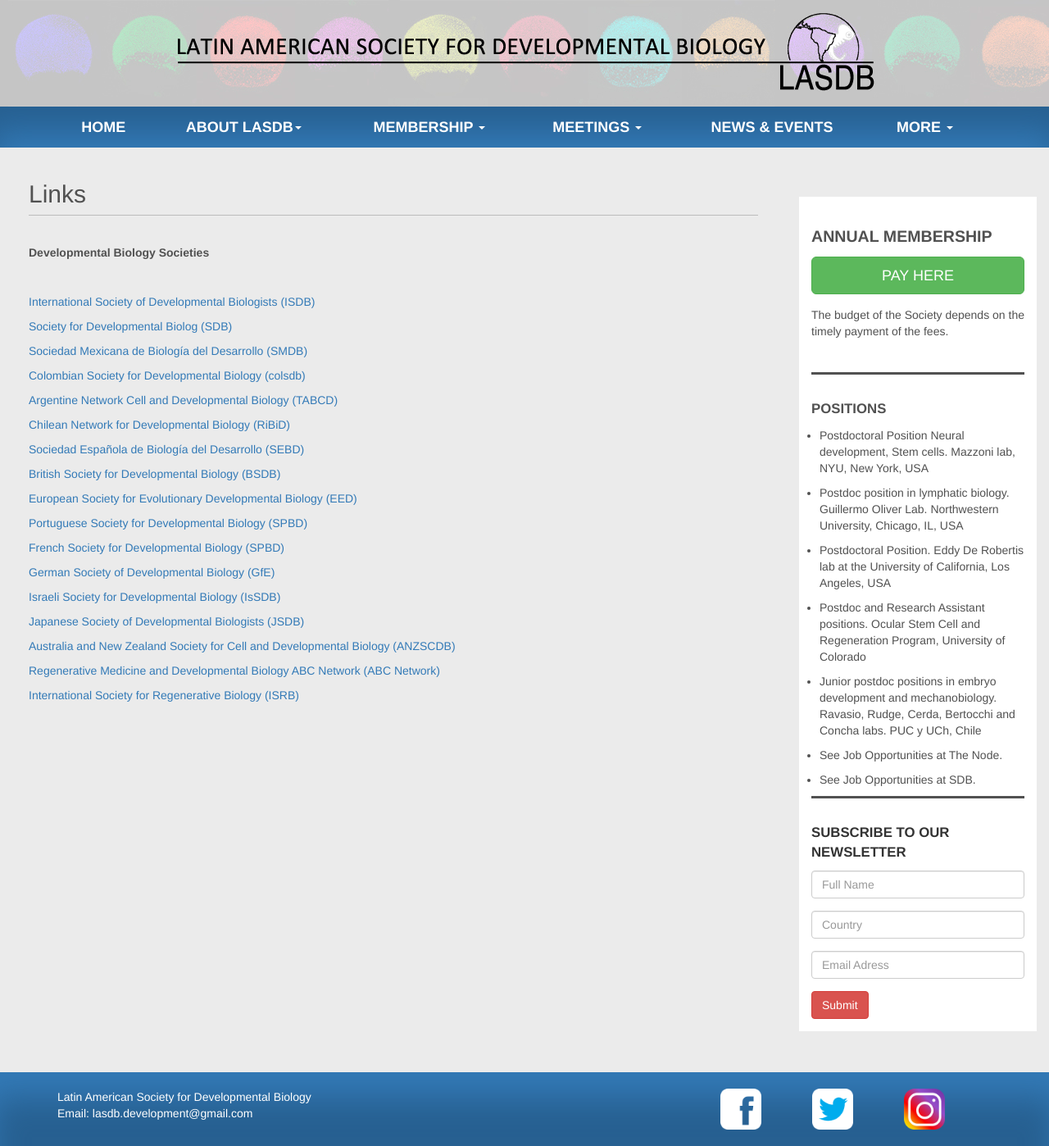
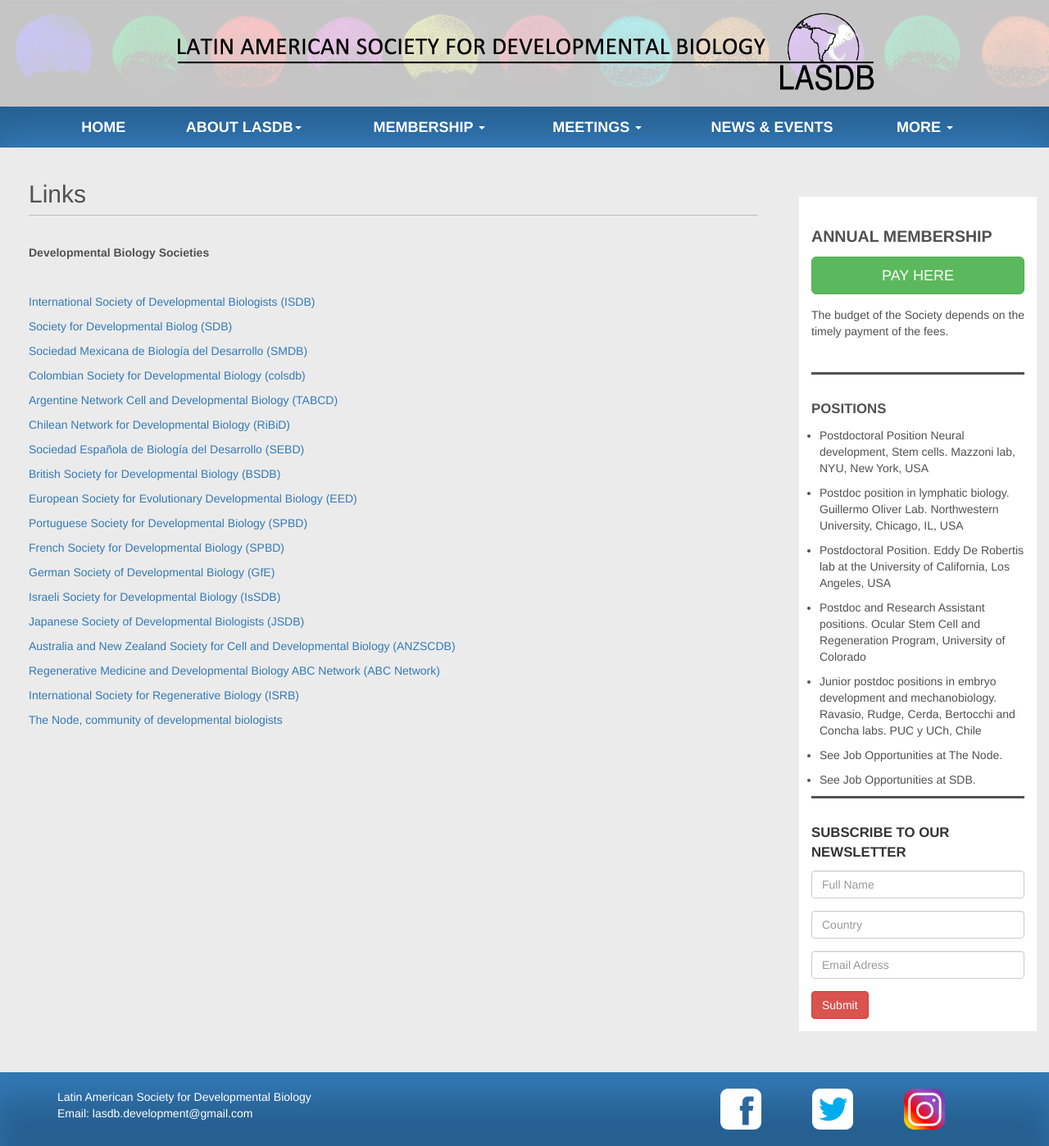
Before and after one commit to lasdb/lasdb.github.io, a Jekyll site: the page built from pages/links.html, in a window 1280 px wide. Shown: the whole page at 82% size. Built offline with Jekyll 4.4.1, drawn with Linux system fonts in a browser that asks for light colours; nearby versions of some CDN libraries.

Commit message:
Update links.html

```diff
--- a/pages/links.html
+++ b/pages/links.html
@@ -24,5 +24,6 @@
         <p><a href="https://www.anzscdb.org/" target="_blank">Australia and New Zealand Society for Cell and Developmental Biology (ANZSCDB)</a></p>
         <p><a href="https://www.armi.org.au/about/armi-international-linkages/abc-network/" target="_blank">Regenerative Medicine and Developmental Biology ABC Network (ABC Network)</a></p>
         <p><a href="https://internationalsocietyforregenerativebiology.org/" target="_blank">International Society for Regenerative Biology (ISRB)</a></p>
+        <p><a href="https://thenode.biologists.com/" target="_blank">The Node, community of developmental biologists</a></p>
     </div>
 </div>
```
